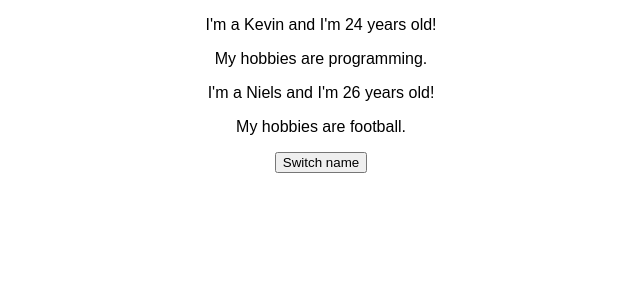
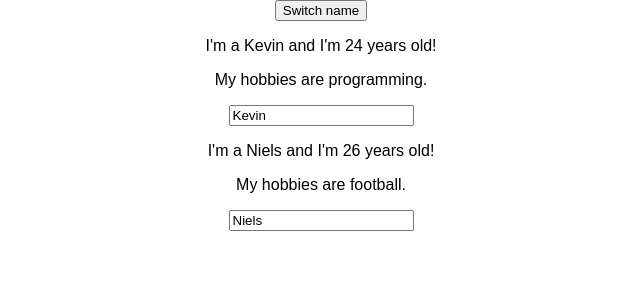
Before and after one commit to Morniee/react-complete-guide, a React (Create React App) app: page / in a window 1280 px wide. Shown: the top 300 px of the page, without its empty margins (319-959 px from the left). Built offline with nearby package versions, Linux system fonts and the light colour scheme.

Commit message:
2-way binding

```diff
--- a/src/App.js
+++ b/src/App.js
@@ -32,19 +32,34 @@
     })
   }
 
+  nameChangedHandler = (event) => {
+    this.setState({
+      persons: [
+        {
+          name: event.target.value,
+          age: "26"
+        }, {
+          name: "Niels",
+          age: "26"
+        }
+      ]
+    })
+  }
+
   render() {
     return (<div className="App">
+      <button onClick={this.switchNameHandler.bind(this, "Sergej")}>Switch name</button>
       <Person
         name={this.state.persons[0].name}
         age={this.state.persons[0].age}
-        click={this.switchNameHandler.bind(this, "Sam")}>My hobbies are programming.</Person>
+        click={this.switchNameHandler.bind(this, "Sam")}
+        changed={this.nameChangedHandler}>My hobbies are programming.</Person>
       <Person
         name={this.state.persons[1].name}
         age={this.state.persons[1].age}
         //call anonymous function which then returns a function call. Now u can pass data easily.
         //binding is more efficient.
         click={() => { this.switchNameHandler("Jim")}}>My hobbies are football.</Person>
-      <button onClick={this.switchNameHandler.bind(this, "Sergej")}>Switch name</button>
     </div>);
   }
 }
--- a/src/Person/Person.js
+++ b/src/Person/Person.js
@@ -5,6 +5,7 @@
     <div>
       <p onClick={props.click}>I'm a {props.name} and I'm {props.age} years old!</p>
       <p>{props.children}</p>
+      <input type="text" onChange={props.changed} value={props.name}/>
     </div>
   );
 }
```
